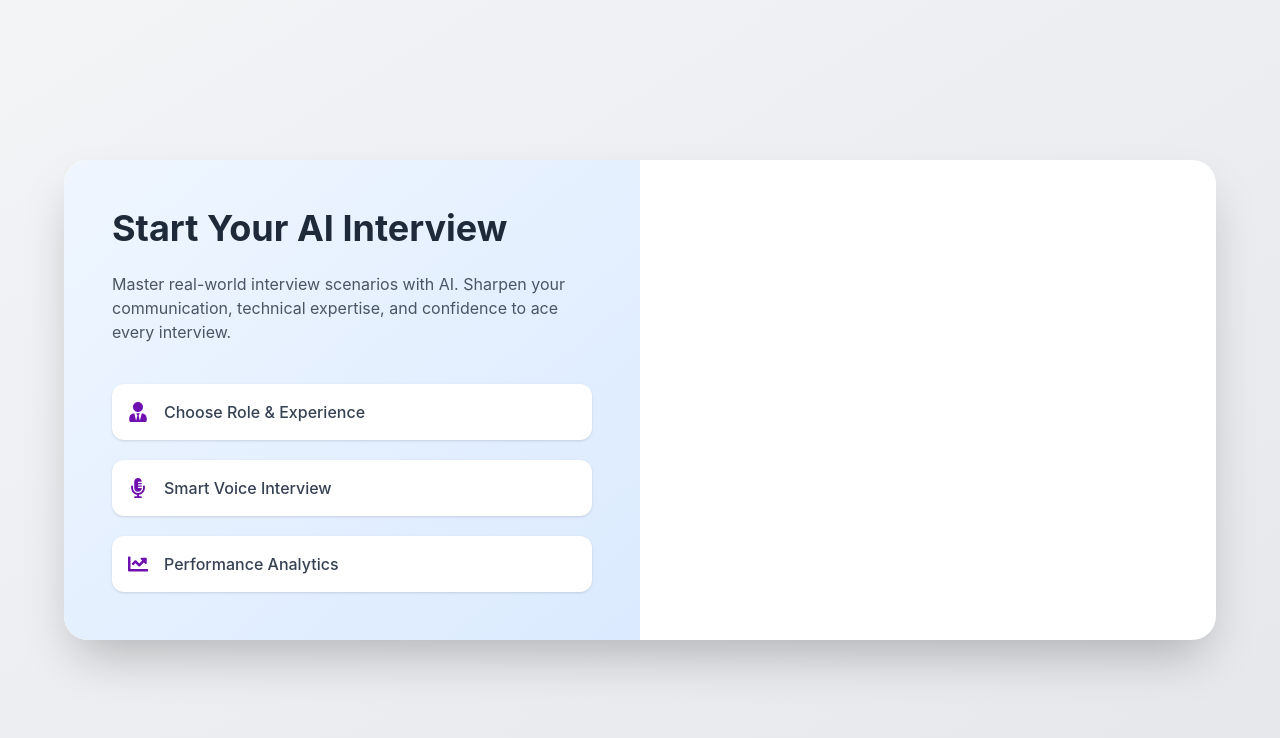
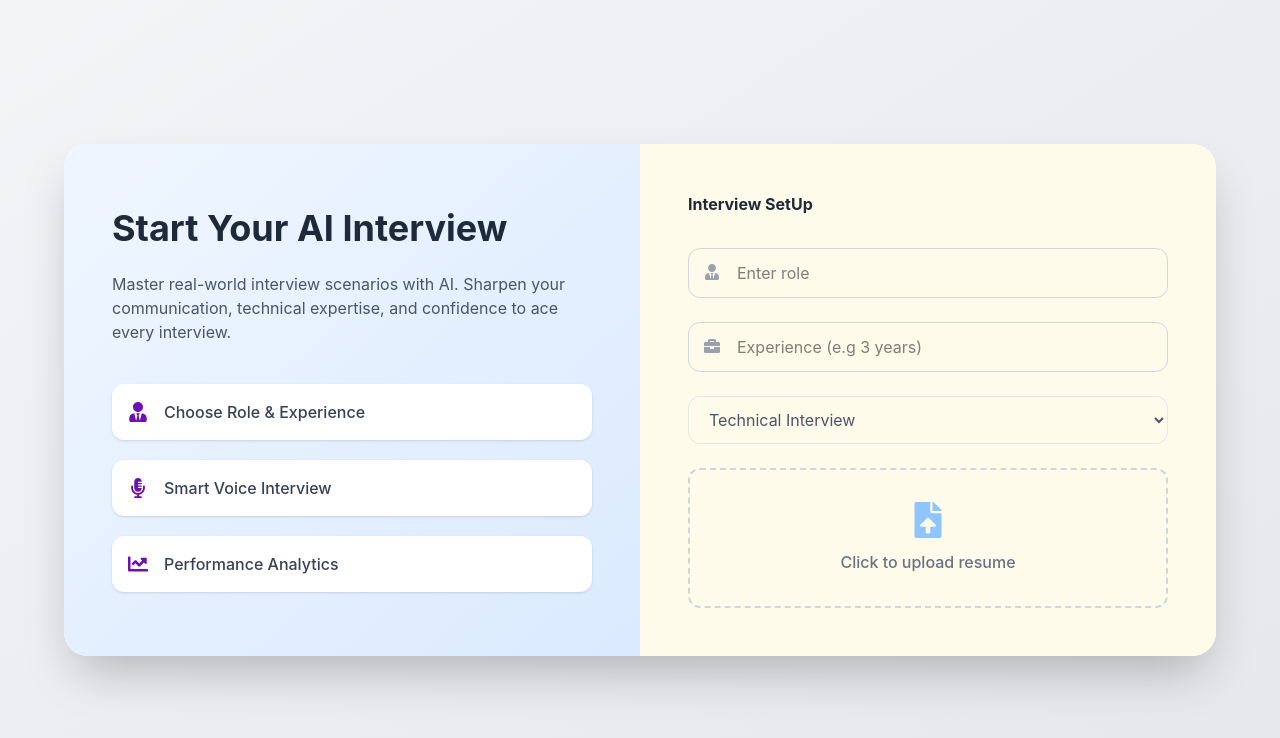
Before and after one commit to himanshukmwt/ai-interview-agent, a React (Vite) app in the folder client/: page /interview in a window 1280 px wide. Shown: the top 738 px of the page. Built offline with nearby package versions, Linux system fonts and the light colour scheme; no server answers.

Commit message:
input function added for resume upload

```diff
--- a/client/src/components/SetUp.jsx
+++ b/client/src/components/SetUp.jsx
@@ -9,9 +9,16 @@ import {
 } from "react-icons/fa";
 
 function SetUp({onStart}) {
-  const [role,setrole]=useState("");
+  const [role,setRole]=useState("");
   const [experience, setExperience]=useState("");
   const [mode,setMode]=useState("Technical");
+  const [resumeFile, setResumeFile] = useState(null);
+const [loading, setLoading] = useState(false);
+const [projects, setProjects] = useState([]);
+const [skills, setSkills] = useState([]);
+const [resumeText, setResumeText] = useState("");
+const [analysisDone, setAnalysisDone] = useState(false);
+const [analyzing, setAnalyzing] = useState(false);
 
   return (
     <motion.div
@@ -65,7 +72,55 @@ function SetUp({onStart}) {
       </div>
     </motion.div>
 
+    <motion.div
+     initial={{ x: 80,opacity: 0 }}
+  animate={{ x:0,opacity: 1 }}
+  transition={{ duration: 0.8 }}
+  className="p-12 bg-amber-50"
+    >
+     <h2 className="font-3xl font-bold text-gray-800 mb-8">
+      Interview SetUp
+      </h2>
+      <div className="space-y-6">
+        <div className="relative">
+          <FaUserTie className="absolute top-4 left-4 text-gray-400"/>
+          <input type='text' placeholder="Enter role"
+          className="w-full pl-12 pr-4 py-3 border border-gray-300 rounded-xl focus:ring-2 focus:ring-blue-300 outline-none transition"
+          onChange={(e)=>setRole(e.target.val)} value={role}/>
 
+        </div>
+
+        <div className="relative">
+          <FaBriefcase className="absolute top-4 left-4 text-gray-400"/>
+          <input type='text' placeholder="Experience (e.g 3 years)"
+          className="w-full pl-12 pr-4 py-3 border border-gray-300 rounded-xl focus:ring-2 focus:ring-blue-300 outline-none transition"
+          onChange={(e)=>setExperience(e.target.val)} value={experience}/>
+
+        </div>
+
+          <select value={mode}
+          onChange={(e)=>setMode(e.target.value)}
+          className="w-full py-3 px-4 border border-gray-200 rounded-xl focus:ring-2 focus:ring-blue-300 outline-none transition text-gray-600">
+              <option value="Technical">Technical Interview</option>
+              <option value="HR">HR Interview</option>
+          </select>
+
+          {!analysisDone && (
+            <motion.div
+              onClick={()=>document.getElementById("resumeUpload").click()}
+            className="border-2 border-dashed border-gray-300 rounded-xl p-8 text-center cursor-pointer hover:border-blue-400 hover:border-blue-100 transition">
+                <FaFileUpload className="text-4xl mx-auto text-blue-300 mb-3"/>
+                <input type="file" accept="application/pdf" id="resumeUpload" className="hidden"
+                  onChange={(e)=>setResumeFile(e.target.files[0])}
+                />
+                <p className="text-gray-500 font-medium">
+                  {resumeFile ? resumeFile.name : "Click to upload resume"}
+                </p>
+            </motion.div>
+          )}
+      </div>
+
+    </motion.div>
   </div>
 </motion.div>
   )
```
